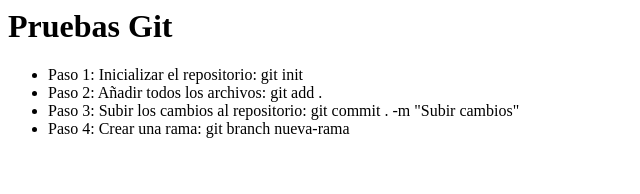
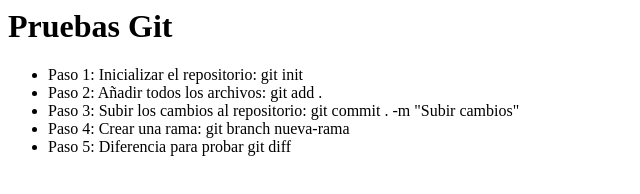
Before and after one commit to TerrenJuan/prueba-git, a plain HTML site: page index.html in a window 1280 px wide. Shown: the whole page, without its empty margins (0-640 px from the left). Drawn offline with Linux system fonts and the light colour scheme.

Commit message:
Quinto cambio aplicado

```diff
--- a/index.html
+++ b/index.html
@@ -4,4 +4,5 @@
   <li>Paso 2: Añadir todos los archivos: git add .</li>
   <li>Paso 3: Subir los cambios al repositorio: git commit . -m "Subir cambios"</li>
   <li>Paso 4: Crear una rama: git branch nueva-rama</li>
+  <li>Paso 5: Diferencia para probar git diff</li>
 </ul>
```
